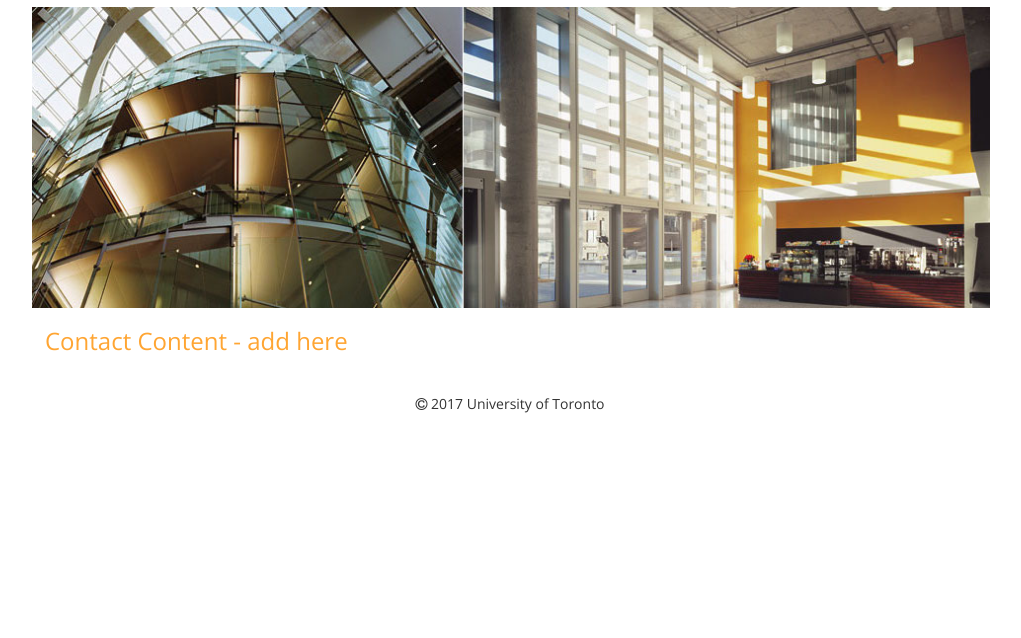
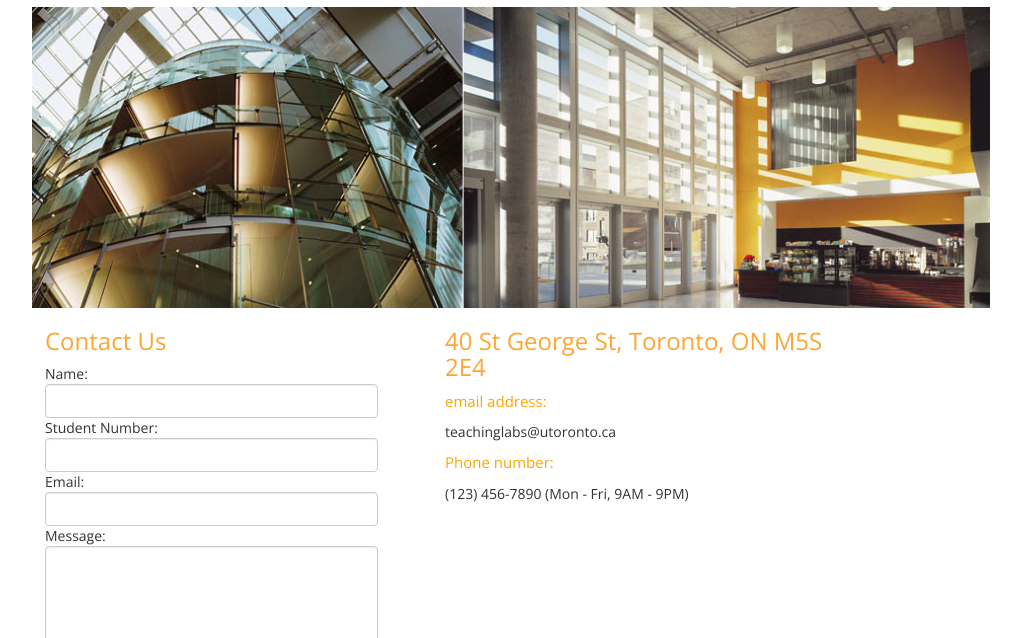
Before and after one commit to nananosirova/teach, a plain HTML site: page index.html in a window 1280 px wide. Both pictures are taken after a click on the link "Contact". Shown: the part 162-800 px from the top of the page, without its empty margins (130-1151 px from the left). Drawn offline with nearby package versions, Linux system fonts and the light colour scheme; some packages are replaced by stand-ins of ours.

Commit message:
contact page added

```diff
--- a/index.html
+++ b/index.html
@@ -169,10 +169,24 @@
 
         <!-- Contact Content -->
         <div id="contact" class="tab-pane fade">
-            <div class="col-lg-12">
-                <h3>Contact Content - add here</h3>
-            </div>
-        </div>
+            <div class="col-lg-5">
+              <h3>Contact Us</h3>
+                Name: <input style="width:90%;" type="text" class="form-control" name="search">
+                Student Number: <input style="width:90%;" type="text" class="form-control" name="search">
+                Email: <input style="width:90%;" type="text" class="form-control" name="search">
+                Message: <textarea style="width:90%;" rows="5"class="form-control"></textarea>
+                <br><br>
+                <input type="submit" style="width:90%;" class="form-control" name="search">
+              </div>
+              <div class="col-lg-7">
+                <h3 style="width:80%;">40 St George St, Toronto, ON M5S 2E4</h3>
+                <p style="width:80%;font-size: 15px; color: orange;"> email address:</p>
+                <p style="width:80%;">teachinglabs@utoronto.ca</p>
+                <p style="width:80%;font-size: 15px; color: orange;">Phone number:</p>
+                <p>(123) 456-7890 (Mon - Fri, 9AM - 9PM)</p>
+                <div id="home-map"></div>
+              </div>
+          </div>
     </div>
 
     <footer id="footer">
```
